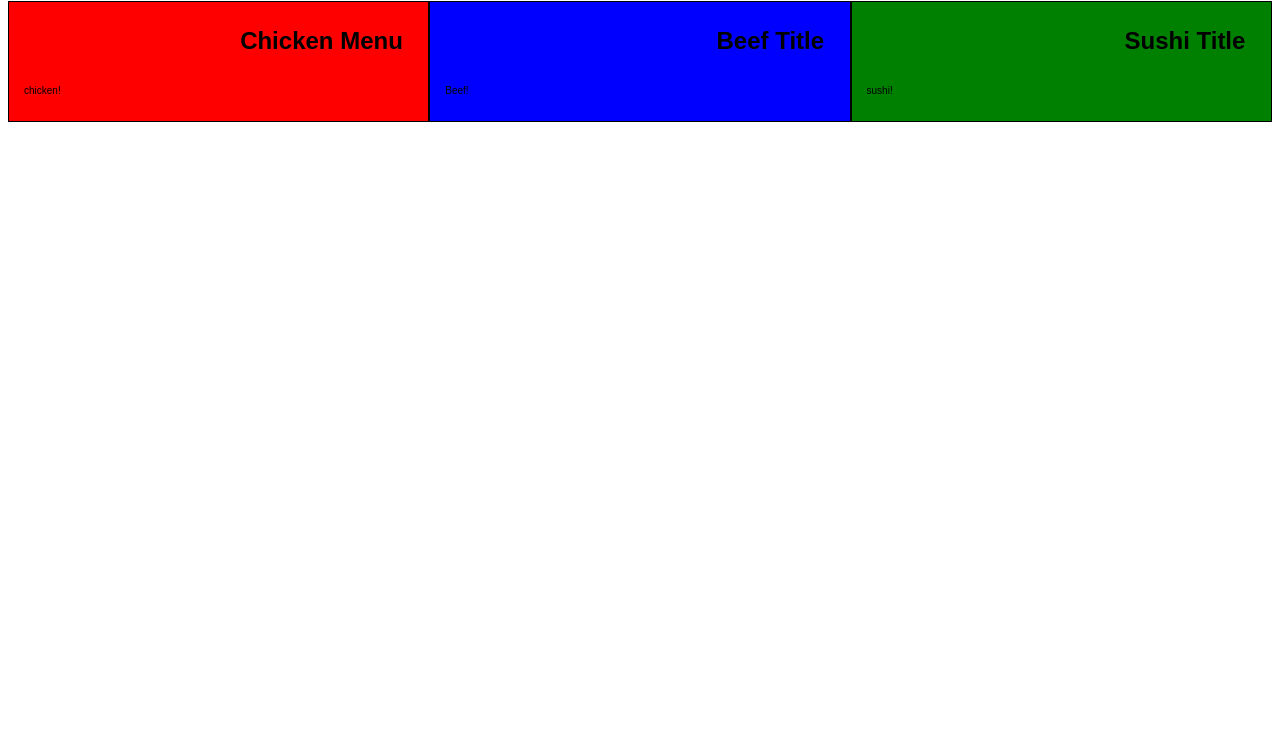
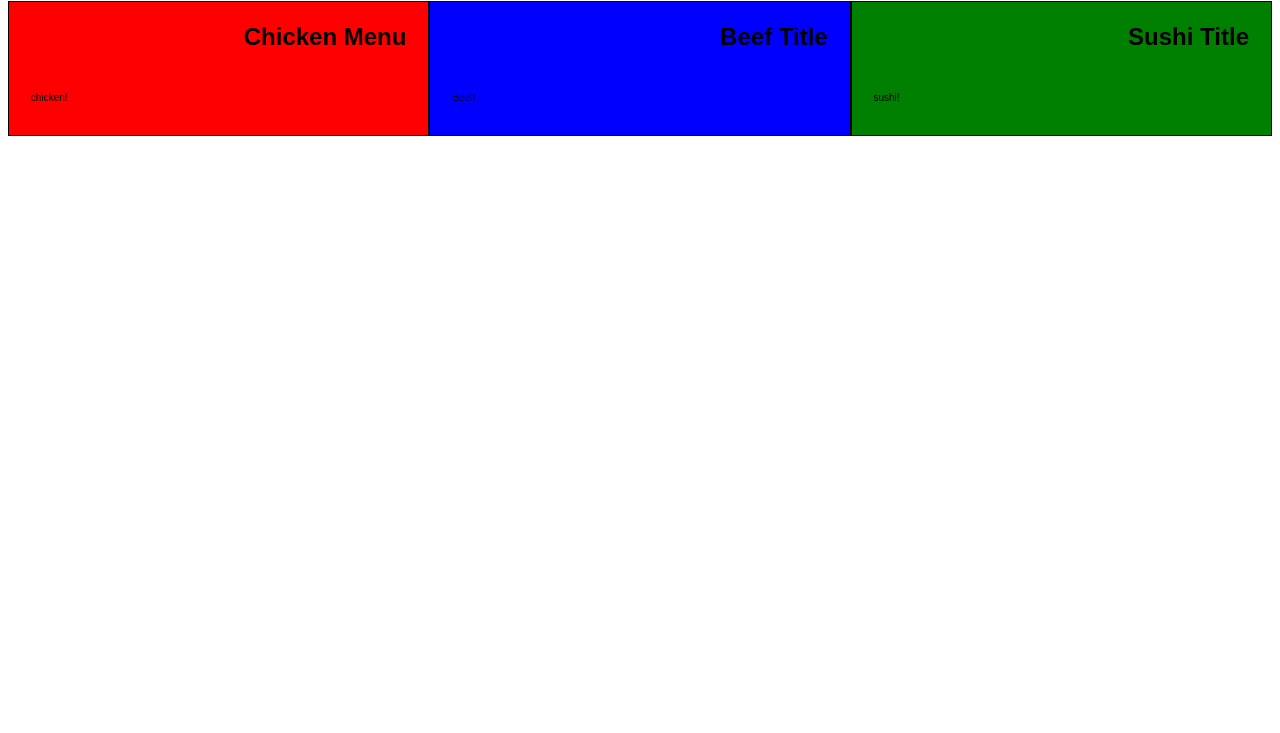
Before and after one commit to pooch1e/mod2_solution, a plain HTML site: page index.html in a window 1280 px wide. Shown: the part 67-800 px from the top of the page. Drawn offline with Linux system fonts and the light colour scheme.

Commit message:
minimal changes
minimal changes

```diff
--- a/module2-solution.css
+++ b/module2-solution.css
@@ -40,7 +40,7 @@ h2 {
 /* These are the text containers styling for menu items */
 .chicken {
     background-color: red;
-    padding: 5px;
+    padding: 1px;
     width: 33.33%;
     float: left;
     border: 1px solid black
@@ -48,16 +48,19 @@ h2 {
 
 .beef {
     background-color: blue;
-    padding: 5px;
+    margin-top: auto;
+    margin-bottom: auto;
+    padding: 1px;
     width: 33.33%;
     float: left;
     border: 1px solid black
+
 
 }
 
 .sushi, .col1 {
     background-color: green;
-    padding: 5px;
+    padding: 1px;
     width: 33.33%;
     float: left;
     border: 1px solid black
@@ -65,6 +68,6 @@ h2 {
 }
 
 p {
-    padding: 10px;
+    padding: 5%;
     font-size: 10px;
 }
```
Also changed, not shown: index.html (+3 -3 lines).
